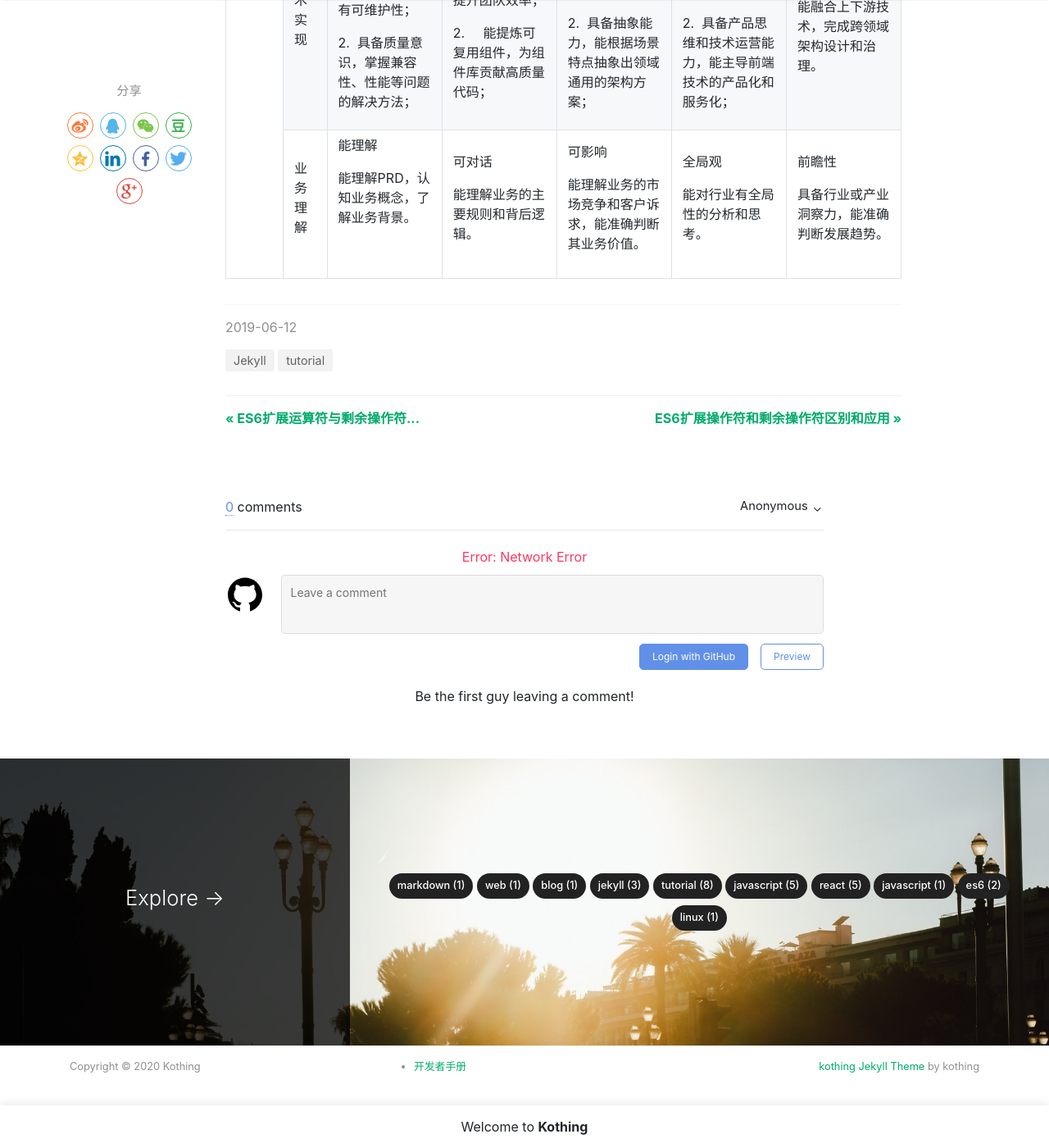
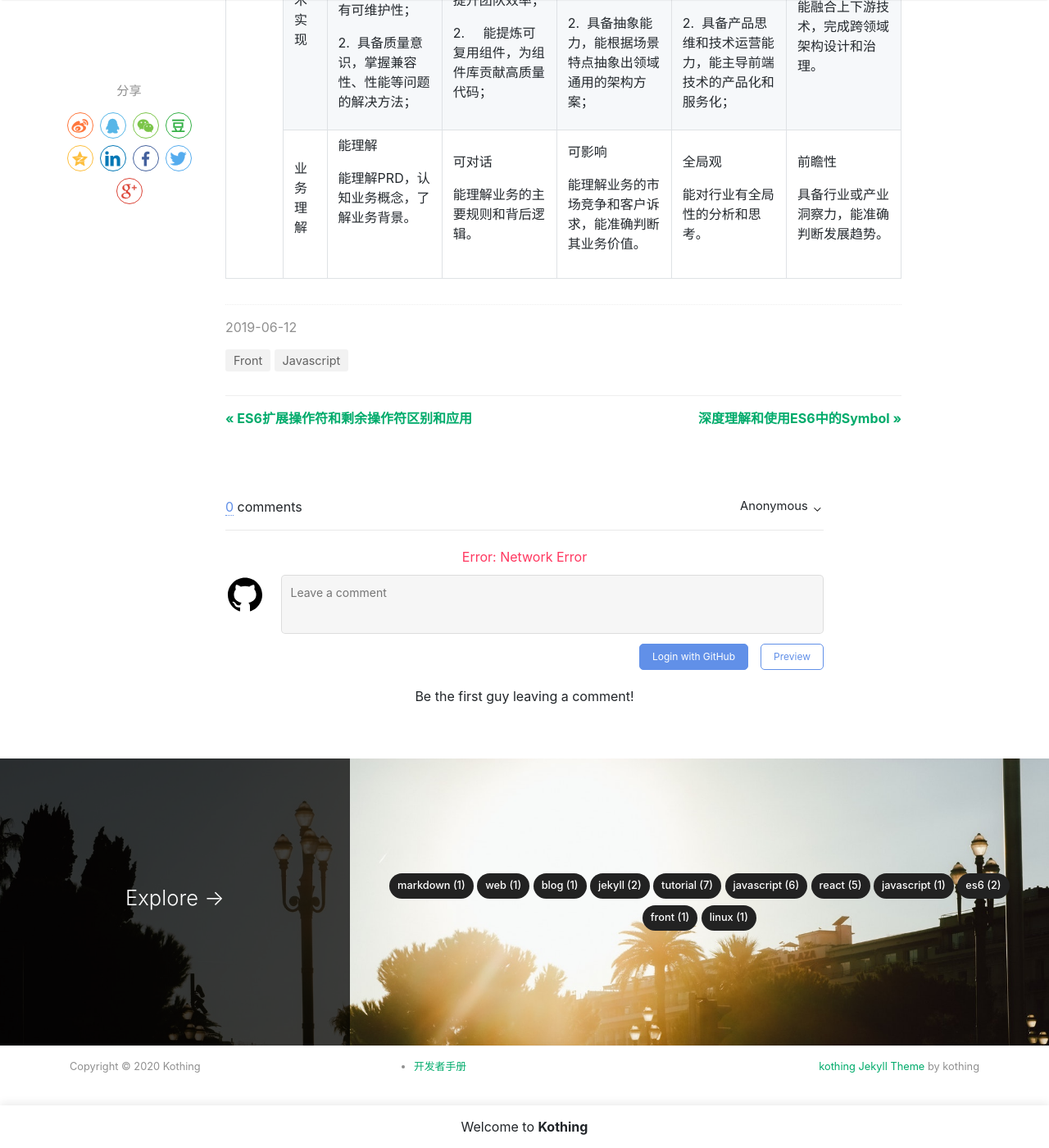
Before and after one commit to kothing/kothing.github.io, a Jekyll site: the page built from _posts/2019-06-12-front-end-level.md, in a window 1280 px wide and 1400 px high, scrolled down 3406 px. Shown: the whole window at 82% size. Built offline with Jekyll 4.4.1, drawn with Linux system fonts in a browser that asks for light colours; nearby versions of some CDN libraries; comment, search, counter and statistics services are not loaded; some of the changed text lies outside the part shown.

Commit message:
Update and rename 2019-06-12-acumulated-experience.md to 2019-06-12-front-end-level.md

```diff
--- a/_posts/2019-06-12-acumulated-experience.md
+++ b/_posts/2019-06-12-front-end-level.md
@@ -1,8 +1,8 @@
 ---
 layout: post
-title:  "Accumulated experience of social living"
+title:  "Front end level"
 author: Kothing
-categories: [ Jekyll, tutorial ]
+categories: [ Javascript, Front ]
 image: assets/images/15.jpg
 ---
 <div class="markdown-body">
```
